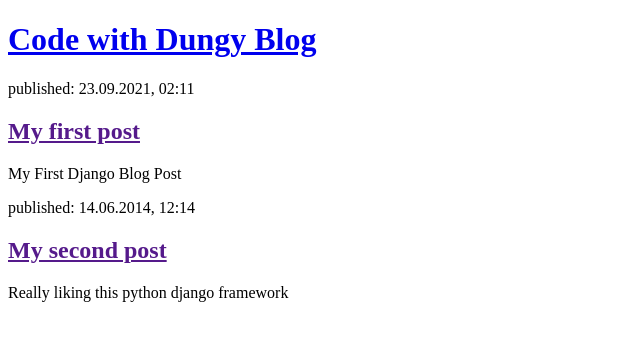
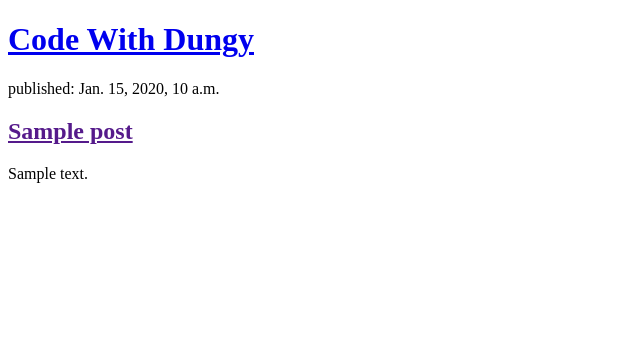
Before and after one commit to Dungyy/my-first-Django-blog, a Django app: page / in a window 1280 px wide. Shown: the top 341 px of the page, without its empty margins (0-640 px from the left). Run offline with Django 3.2, Linux system fonts and the light colour scheme; tables that the repository leaves empty hold one stand-in row (values such as "Sample post").

Commit message:
Modified templates to display posts from database.

```diff
--- a/blog/templates/blog/post.list.html
+++ b/blog/templates/blog/post.list.html
@@ -5,19 +5,15 @@
     </head>
     <body>
         <header>
-            <h1><a href="/">Code with Dungy Blog</a></h1>
-        </header>
+    <h1><a href="http://erickk.pythonanywhere.com/">Code With Dungy</a></h1>
+</header>
 
-        <article>
-            <time>published: 23.09.2021, 02:11</time>
-            <h2><a href="">My first post</a></h2>
-            <p>My First Django Blog Post</p>
-        </article>
-
-        <article>
-            <time>published: 14.06.2014, 12:14</time>
-            <h2><a href="">My second post</a></h2>
-            <p>Really liking this python django framework</p>
-        </article>
+{% for post in posts %}
+    <article>
+        <time>published: {{ post.published_date }}</time>
+        <h2><a href="">{{ post.title }}</a></h2>
+        <p>{{ post.text|linebreaksbr }}</p>
+    </article>
+{% endfor %}
     </body>
 </html>
--- a/blog/views.py
+++ b/blog/views.py
@@ -1,4 +1,7 @@
 from django.shortcuts import render
+from django.utils import timezone
+from .models import Post
 
 def post_list(request):
-    return render(request, 'blog/post.list.html', {})
+    posts = Post.objects.filter(published_date__lte=timezone.now()).order_by('published_date')
+    return render(request, 'blog/post.list.html', {'posts': posts})
```
